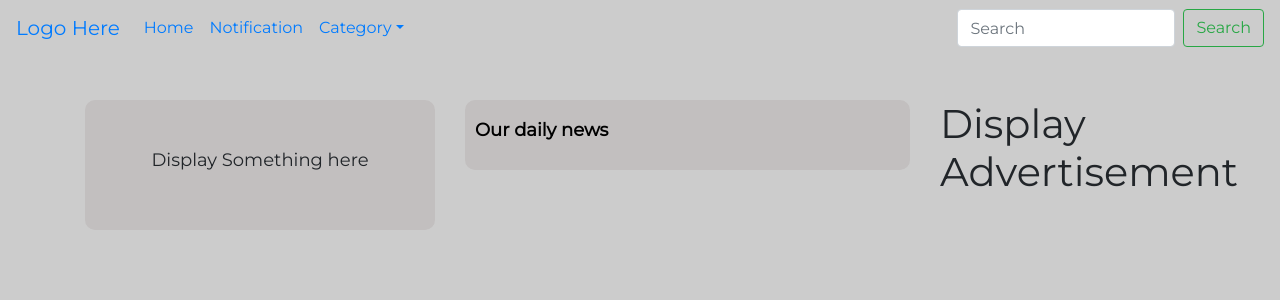
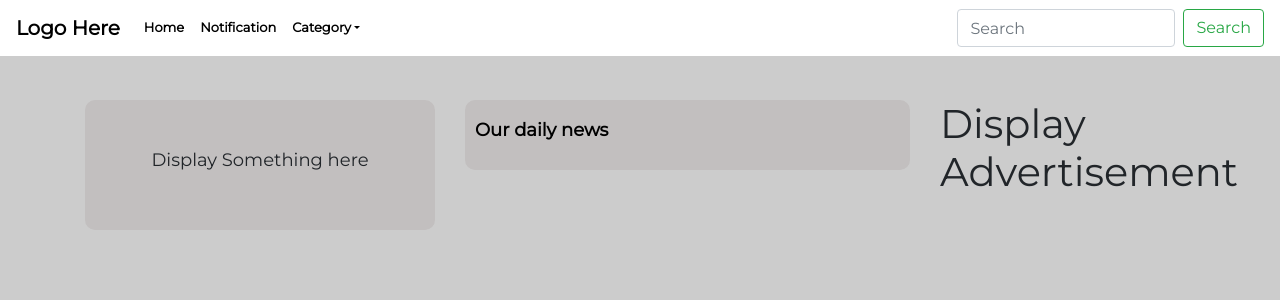
Before and after one commit to irabi01/blog_frontend, a React (Create React App) app: page / in a window 1280 px wide. Shown: the top 300 px of the page. Built offline with nearby package versions, Linux system fonts and the light colour scheme; no server answers.

Commit message:
style navbar

```diff
--- a/src/App.css
+++ b/src/App.css
@@ -1,4 +1,21 @@
 @import url('https://fonts.googleapis.com/css?family=Montserrat');
+
+
+/* navigation style */
+.navigation{
+    background: #fff;
+}
+.navigation .navbar-brand{
+    color: #000;
+    font-weight: bold;
+    font-size: 20px;
+}
+.navigation ul li .nav-link{
+    color: #000;
+    font-weight: bold;
+    font-size: 13px;
+}
+
 
 
 /* home_container style */
```
